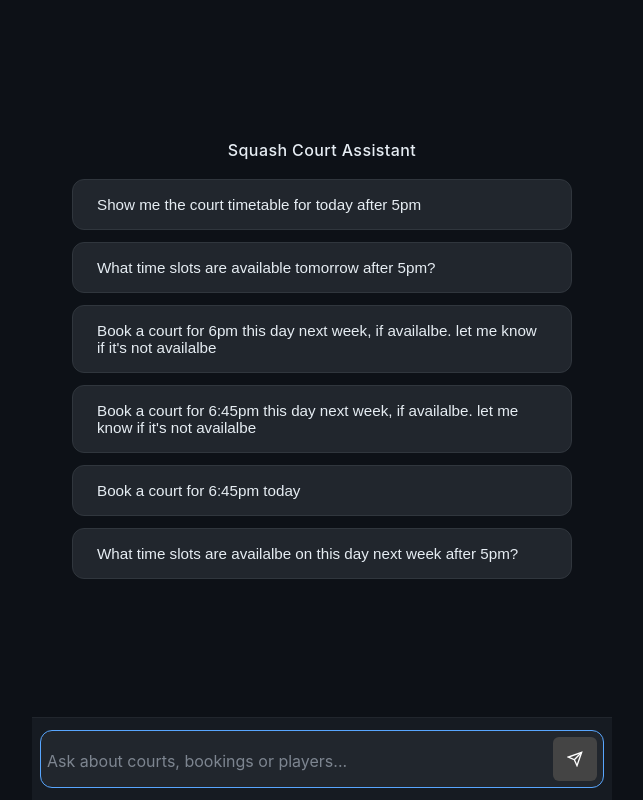
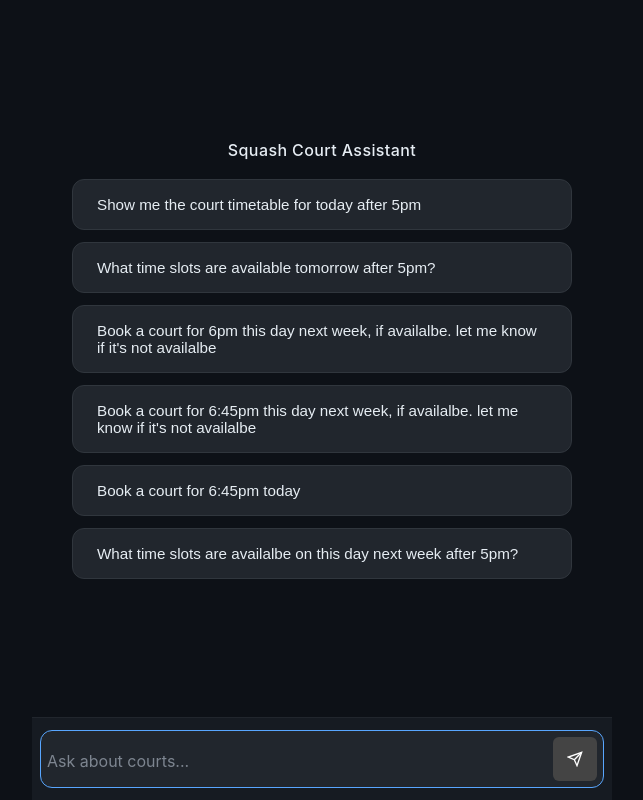
Before and after one commit to reeawnc/clubmanager-booking, a Vue app in the folder Bookings/: page / in a window 1280 px wide. Shown: the whole page, without its empty margins (318-961 px from the left). Built offline with nearby package versions, Linux system fonts and the light colour scheme.

Commit message:
Update ChatView.vue

```diff
--- a/Bookings/src/views/ChatView.vue
+++ b/Bookings/src/views/ChatView.vue
@@ -49,7 +49,7 @@
             v-model="inputMessage"
             @keydown="handleKeyDown"
             @input="autoResize"
-            placeholder="Ask about courts, bookings or players..."
+            placeholder="Ask about courts..."
             class="message-input"
             rows="1"
             ref="messageInput"
```
